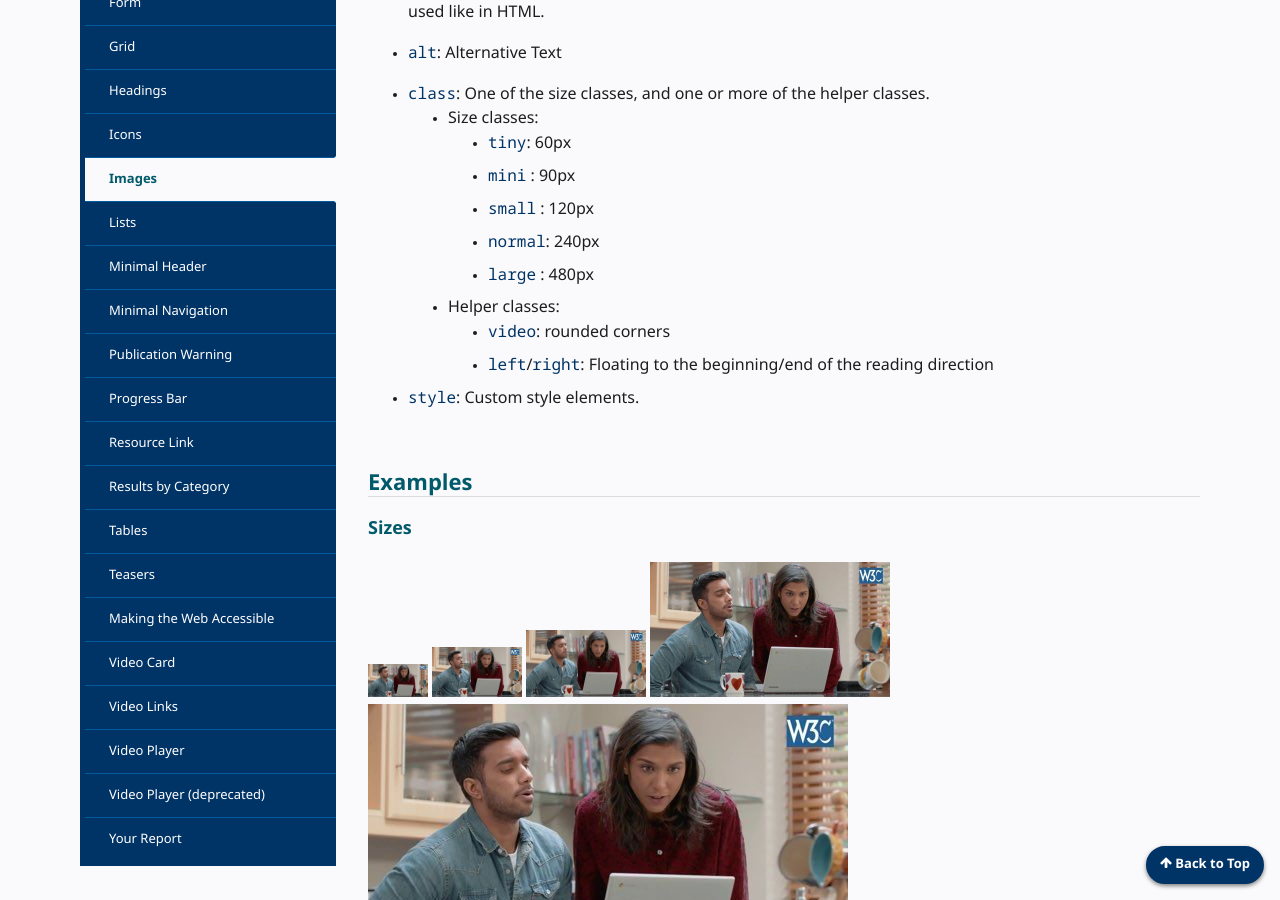
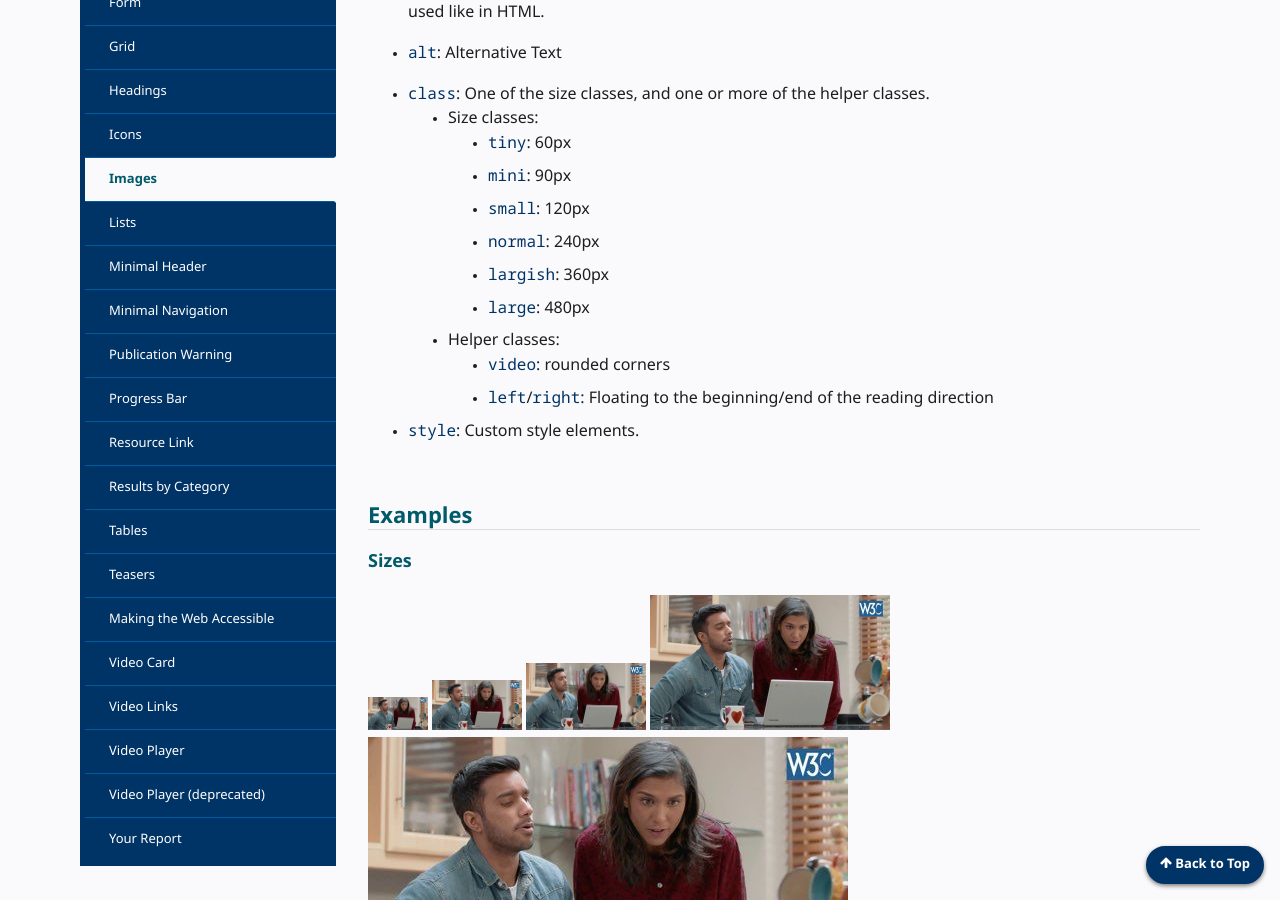
Before and after one commit to w3c/wai-website-theme, a Jekyll site: the page built from _components/images.md, in a window 1280 px wide and 900 px high, scrolled down 934 px. Built offline with Jekyll 4.4.1, drawn with Linux system fonts in a browser that asks for light colours; cached includes are drawn as plain includes; comment, search, counter and statistics services are not loaded.

Commit message:
Add class description

```diff
--- a/_components/images.md
+++ b/_components/images.md
@@ -45,10 +45,11 @@ Put images always into the `/content-images/wai-repo-name/` directory (with wai-
 * `class`: One of the size classes, and one or more of the helper classes.
   - Size classes:
     + `tiny`: 60px
-    + `mini`  :  90px
-    + `small` : 120px
+    + `mini`: 90px
+    + `small`: 120px
     + `normal`: 240px
-    + `large` : 480px
+    + `largish`: 360px
+    + `large`: 480px
   - Helper classes:
     + `video`: rounded corners
     + `left`/`right`: Floating to the beginning/end of the reading direction
```
